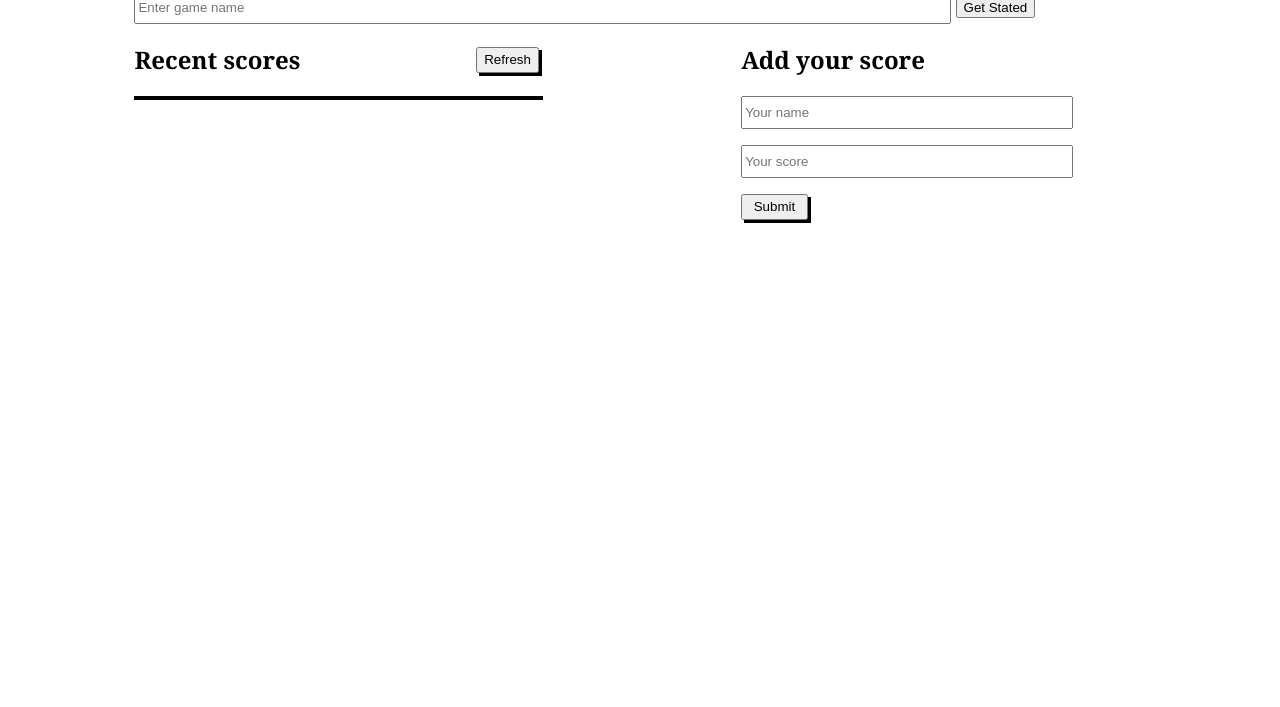
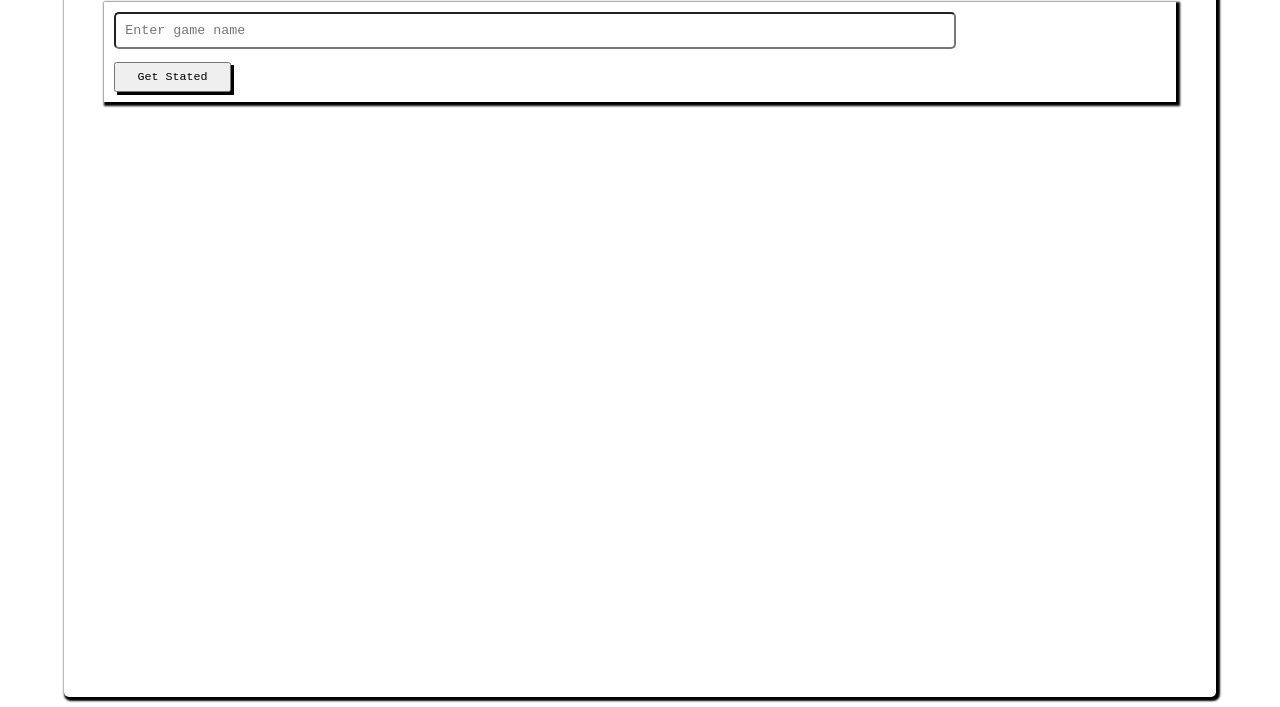
Before and after one commit to Nejjari001/Leaderboard, a website built with webpack: page src/index.html in a window 1280 px wide. Shown: the part 123-830 px from the top of the page. Before the commit the page ends 800 px from the top, so only its background shows below. Built offline with nearby package versions, Linux system fonts and the light colour scheme.

Commit message:
Improve and add more style

```diff
--- a/src/style.css
+++ b/src/style.css
@@ -1,37 +1,62 @@
+*,
 html {
-  font-family: Cambria, Cochin, Georgia, Times, "Times New Roman", serif;
+  box-sizing: border-box;
+  font-family: monospace;
 }
 
 label {
   display: none;
 }
 
+body {
+  height: auto;
+  box-shadow: 2px 2px 2px 2px #000;
+  border-radius: 5px;
+  width: 90%;
+  margin: 20px auto 10px auto;
+}
+
 main {
   padding: 20px;
-  width: 80%;
-  margin: 0 auto;
+  width: 100%;
+  height: 100vh;
+}
+
+#add-new-game {
+  height: auto;
+  width: 100%;
+  box-shadow: 2px 2px 2px 2px #000;
+  padding: 10px;
 }
 
 .recent-scores {
-  float: left;
-  width: 40%;
+  width: 100%;
+  display: none;
+  margin-top: 10px;
+  padding-bottom: 20px;
 }
 
 .add-score {
-  float: right;
-  width: 40%;
+  width: 100%;
+  display: none;
+}
+
+.add-score-2 {
+  padding-top: 10px;
+  border-radius: 5px;
+  box-shadow: 2px 2px 2px 2px #000;
 }
 
 .names-scores {
   width: 100%;
   height: auto;
-  border: 2px solid black;
-  clear: both;
+  box-shadow: 2px 2px 2px 2px #000;
+  border-radius: 5px;
 }
 
 .details {
   margin: 0;
-  padding: 2px;
+  padding: 10px;
 }
 
 .names-scores :nth-child(even) {
@@ -46,9 +71,18 @@
 }
 
 #refresh,
-#submit {
-  height: 2em;
-  box-shadow: 3px 3px 0 0 #000;
+#submit,
+#add-game {
+  padding: 0.5em;
+  box-shadow: 3px 3px 0 0 rgb(0, 0, 0);
+  font-size: 0.9em;
+}
+
+.add-game {
+  display: flex;
+  flex-direction: column;
+  justify-content: center;
+  gap: 1em;
 }
 
 #refresh :hover {
@@ -58,14 +92,58 @@
 #form {
   display: flex;
   flex-direction: column;
-  gap: 1em;
+  gap: 1.2em;
+  padding: 0 10px 10px 10px;
+}
+
+.score-txt {
+  padding: 10px 0 0 10px;
 }
 
 input {
-  height: 2em;
-  width: 80%;
+  padding: 0.7em;
+  width: 100%;
+  border-radius: 5px;
+}
+
+input::placeholder {
+  font-size: 1em;
 }
 
 #submit {
   width: 5em;
 }
+
+#add-game {
+  width: 10em;
+}
+
+@media only screen and (min-width: 768px) {
+  .main {
+    padding: 40px;
+    width: 100%;
+  }
+
+  .add-game {
+    width: 80%;
+  }
+
+  .add-new-game {
+    width: 80%;
+  }
+
+  .add-score {
+    width: 45%;
+    float: left;
+  }
+
+  .add-score-2 {
+    width: 100%;
+    float: left;
+  }
+
+  .recent-scores {
+    width: 45%;
+    float: right;
+  }
+}
```
Also changed, not shown: dist/main.js.
